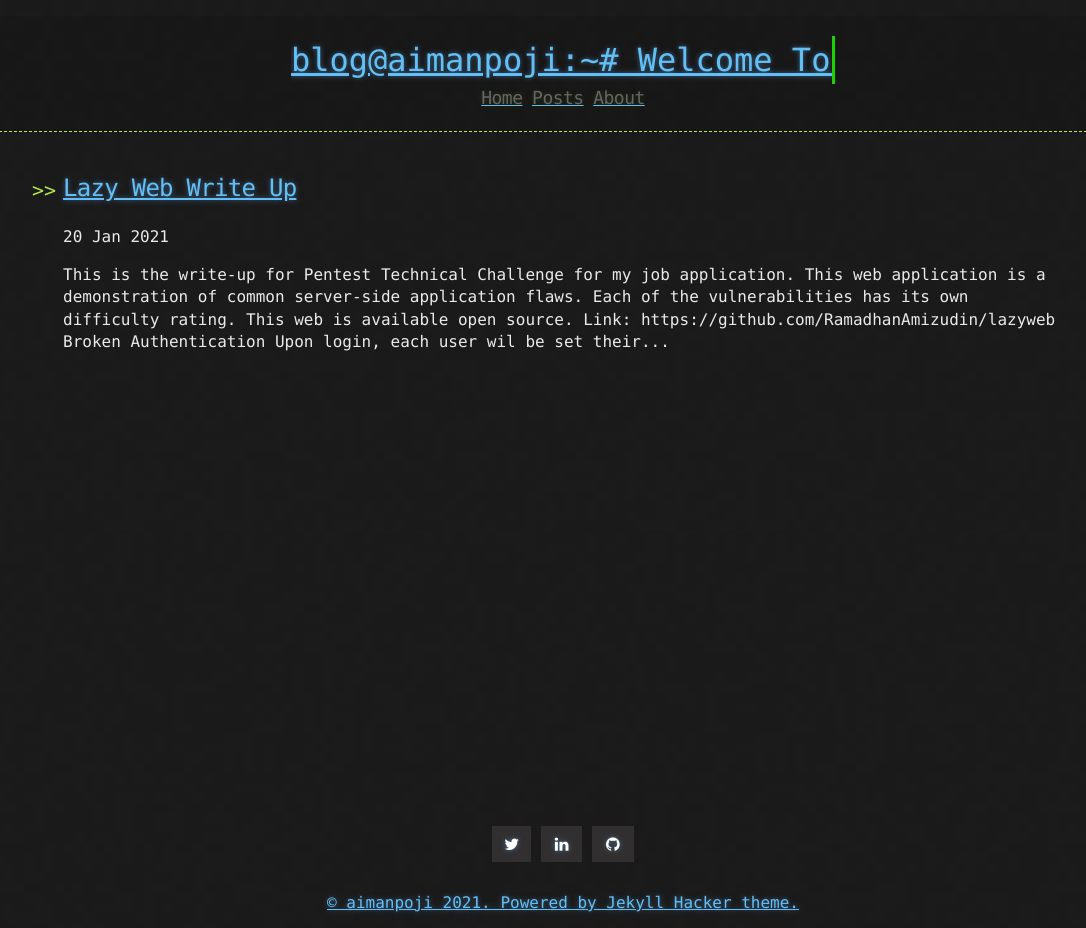
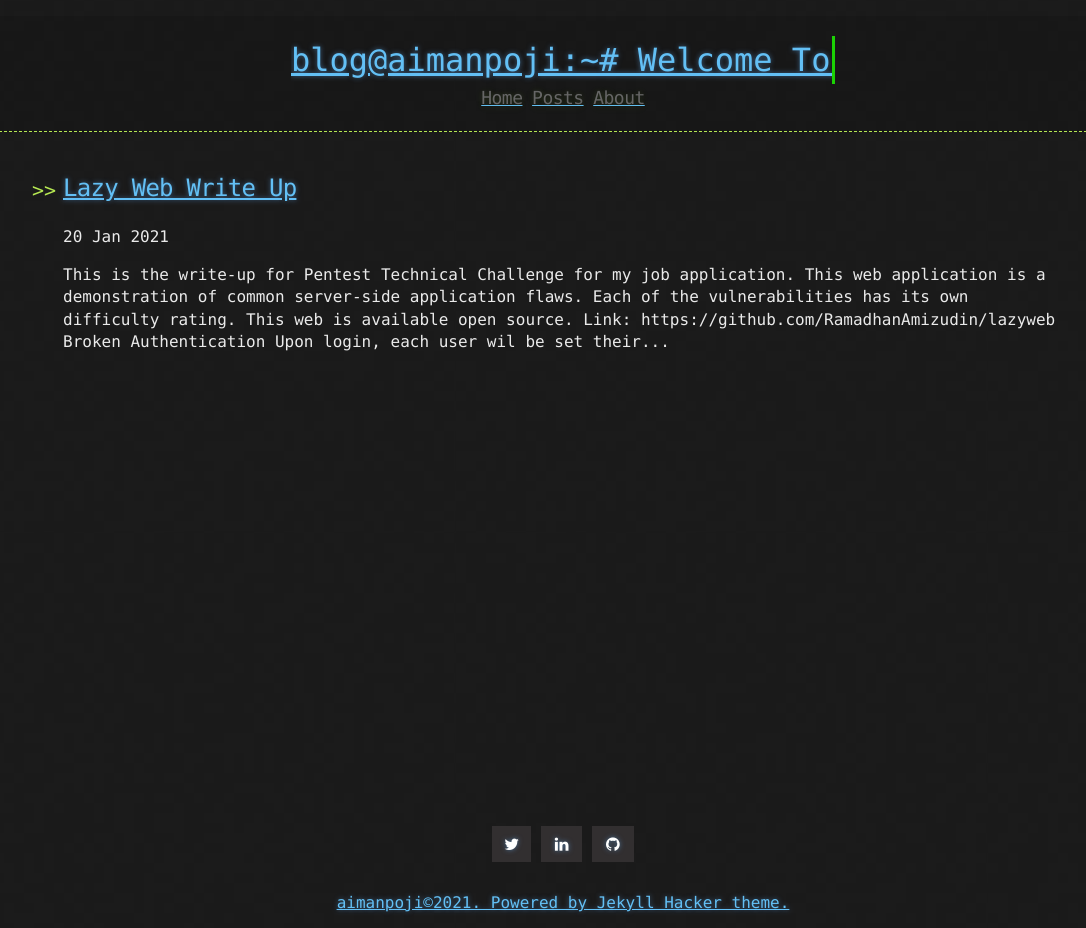
Before and after one commit to aimanpoji/aimanpoji.github.io, a Jekyll site: the page built from index.html, in a window 1280 px wide. Shown: the whole page, without its empty margins (77-1163 px from the left). Built offline with Jekyll 4.4.1, drawn with Linux system fonts in a browser that asks for light colours; nearby versions of some CDN libraries; the list of posts is cut into pages by our own code.

Commit message:
Update footer.html

```diff
--- a/_includes/footer.html
+++ b/_includes/footer.html
@@ -1,4 +1,4 @@
 <footer>
   {% capture currentyear %}{{ 'now' | date: "%Y" }}{% endcapture %}
-  <a href="https://github.com/pages-themes/hacker" class="page__footer-copyright">© {{ site.owner}} {{ currentyear }}. Powered by Jekyll Hacker theme.</a>
+  <a href="https://github.com/pages-themes/hacker" class="page__footer-copyright">{{ site.owner}}©{{ currentyear }}. Powered by Jekyll Hacker theme.</a>
 </footer>
```
